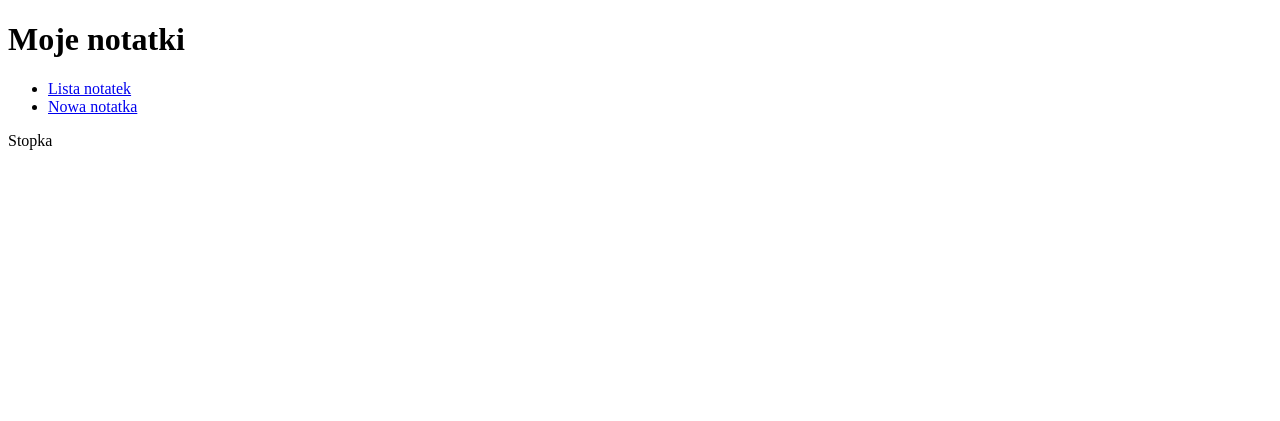
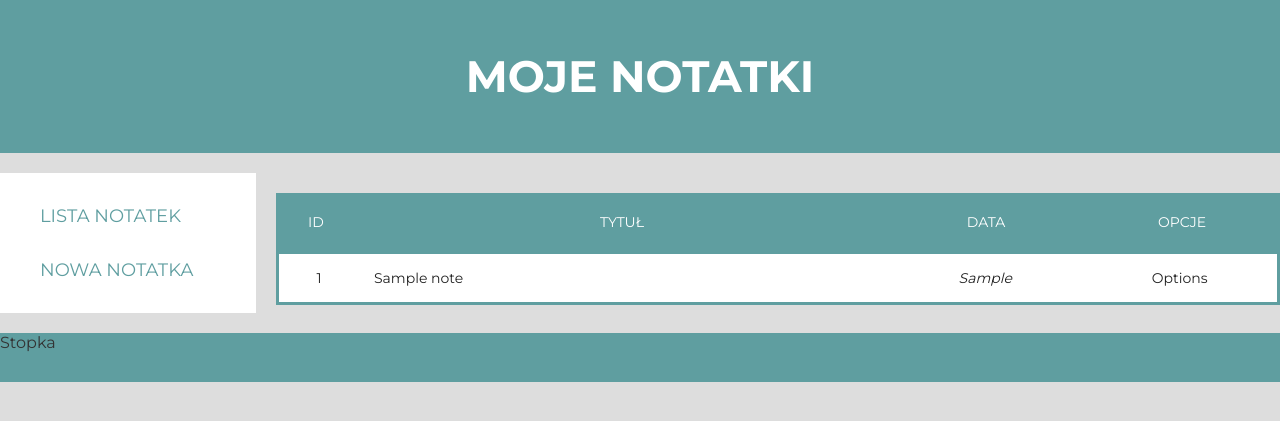
Before and after one commit to BartoszAmbros/TEB-php, a PHP site: page / in a window 1280 px wide. Shown: the top 421 px of the page. Run offline with PHP 8.4, Linux system fonts and the light colour scheme; tables that the repository leaves empty or names only in its code hold one stand-in row (values such as "Sample post"); lists and menus that the app fills with data are empty.

Commit message:
Added styles and note displaying

```diff
--- /dev/null
+++ b/public/style.css
@@ -0,0 +1,358 @@
+@import url('https://fonts.googleapis.com/css?family=Montserrat:400,700&display=swap&subset=latin-ext');
+
+/* *{
+    margin: 0;
+    padding: 0;
+    box-sizing: border-box;
+} */
+body {
+    font-family: 'Montserrat', sans-serif;
+    color: #333;
+    background-color: #ddd;
+    margin: 0;
+}
+
+.wrapper {
+    width: 100%;
+    max-width: 1400px;
+    margin: 0 auto;
+    display: flex;
+    flex-direction: column;
+    min-height: 100vh;
+
+}
+
+
+h1 {
+    font-size: 44px;
+    color: #fff;
+    text-transform: uppercase;
+    text-align: center;
+}
+
+.far {
+    margin-right: 20px;
+}
+
+form {
+    background-color: white;
+    padding: 30px 30px 20px 30px;
+    color: #222;
+}
+
+form li {
+    padding: 0;
+    display: block;
+    list-style: none;
+    margin: 10px 0 0 0;
+}
+
+form label {
+    margin: 0 0 3px 0;
+    padding: 0px;
+    display: block;
+    color: #222;
+    font-weight: normal;
+}
+
+form input[type=text],
+form input[type=date],
+form input[type=datetime],
+form input[type=number],
+form input[type=search],
+form input[type=time],
+form input[type=url],
+form input[type=email],
+textarea,
+select {
+    box-sizing: border-box;
+    -webkit-box-sizing: border-box;
+    -moz-box-sizing: border-box;
+    border: 1px solid #BEBEBE;
+    padding: 7px;
+    margin: 0px;
+    -webkit-transition: all 0.30s ease-in-out;
+    -moz-transition: all 0.30s ease-in-out;
+    -ms-transition: all 0.30s ease-in-out;
+    -o-transition: all 0.30s ease-in-out;
+    outline: none;
+}
+
+form input[type=text]:focus,
+form input[type=date]:focus,
+form input[type=datetime]:focus,
+form input[type=number]:focus,
+form input[type=search]:focus,
+form input[type=time]:focus,
+form input[type=url]:focus,
+form input[type=email]:focus,
+form textarea:focus,
+form select:focus {
+    -moz-box-shadow: 0 0 8px #88D5E9;
+    -webkit-box-shadow: 0 0 8px #88D5E9;
+    box-shadow: 0 0 8px #88D5E9;
+    border: 1px solid #88D5E9;
+}
+
+form .field-long {
+    width: 100%;
+}
+
+form .field-textarea {
+    height: 100px;
+}
+
+form input[type=submit],
+form input[type=button] {
+    background: cadetblue;
+
+    border: none;
+    color: #fff;
+    font-size: 18px;
+    text-transform: uppercase;
+    padding: 12 40px;
+    cursor: pointer;
+}
+
+form input[type=submit]:hover,
+form input[type=button]:hover {
+    background: #4691A4;
+    box-shadow: none;
+    -moz-box-shadow: none;
+    -webkit-box-shadow: none;
+
+}
+
+form .required {
+    color: red;
+}
+
+form>div {
+    font-weight: bold;
+    margin-right: 20px;
+    margin-bottom: 20px;
+}
+
+form>div:first-child {
+    margin-bottom: 20px;
+}
+
+form>div:first-child>label:first-child {
+    text-transform: uppercase;
+    font-weight: normal
+}
+
+form>div:first-child>label:first-child>input {
+    margin-left: 14px;
+    font-family: montserrat;
+    outline: none;
+    font-size: 22px;
+}
+
+form>div:first-child>label:first-child>input:focus {
+    box-shadow: 0 0 0px 2px cadetblue;
+}
+
+header {
+    text-align: center;
+    background-color: cadetblue;
+    margin-bottom: 20px;
+    padding: 20px 0;
+}
+
+main {
+    display: flex;
+    flex-direction: row;
+    align-items: stretch;
+    flex-grow: 1;
+}
+
+nav {
+    width: 20%;
+    background-color: white;
+}
+
+nav ul {
+    list-style: none;
+}
+
+nav ul a {
+    display: block;
+    color: cadetblue;
+    font-size: 18px;
+    text-transform: uppercase;
+    padding: 16px 0;
+    text-decoration: none;
+}
+
+nav ul a:hover {
+    font-weight: bold;
+}
+
+article {
+    width: calc(80% - 20px);
+    margin-left: 20px;
+}
+
+footer {
+    margin-top: 20px;
+    background-color: cadetblue;
+    padding-bottom: 30px;
+}
+
+footer p {
+    text-align: center;
+    color: #ddd;
+}
+
+
+.list {
+    margin: 0;
+}
+
+table {
+    width: 100%;
+    table-layout: fixed;
+}
+
+.tbl-header {
+    margin-top: 20px;
+    background-color: cadetblue;
+    color: white;
+}
+
+.tbl-content {
+    overflow-x: auto;
+    margin-top: 0px;
+    border: 3px solid cadetblue;
+    color: #222;
+    background-color: white;
+}
+
+th {
+    padding: 20px 15px;
+    text-align: center;
+    font-weight: 500;
+    font-size: 14px;
+    color: #fff;
+    text-transform: uppercase;
+}
+
+td {
+    padding: 15px;
+    text-align: center;
+    vertical-align: middle;
+    font-weight: 300;
+    font-size: 14px;
+    color: #222;
+    /* border-bottom: solid 1px rgba(255,255,255,0.1); */
+}
+
+tr>td:nth-child(1) {
+    width: 50px;
+
+}
+
+tr>th:nth-child(1) {
+    width: 50px;
+
+}
+
+tr>td:nth-child(2) {
+    width: 50%;
+    text-align: left;
+}
+
+tr>th:nth-child(2) {
+    width: 50%;
+}
+
+tr>td:nth-child(3) {
+    font-style: italic;
+}
+
+.error {
+    /* margin: 0 10px 25px 10px; */
+    /* margin-top:0; */
+    text-align: center;
+    font-weight: 700;
+    color: #ff0000;
+}
+
+.message {
+    /* margin: 0 25px 10px 25px; */
+    /* margin-top:0; */
+    text-align: center;
+    font-weight: 700;
+    position: absolute;
+    top: 0;
+    left: 0;
+    width: 100%;
+    background-color: white;
+}
+
+.pagination {
+    list-style: none;
+    display: flex;
+    flex-wrap: wrap;
+    flex-direction: row;
+    justify-content: center;
+    align-items: auto;
+    align-content: center
+}
+
+.pagination li {
+    flex: 0 0 auto;
+    margin: 10px;
+}
+
+.pagination li button {
+    cursor: pointer;
+}
+
+.settings-form label {
+    display: inline-block;
+}
+
+button {
+    border: none;
+    background-color: cadetblue;
+    padding: 5px 10px;
+    color: white;
+    cursor: pointer;
+}
+
+button:hover {
+    background-color: #4691A4;
+}
+
+form.note-form li label {
+    font-size: 18px;
+}
+
+form.note-form input,
+form.note-form textarea {
+    font-size: 16px;
+}
+
+.delete,
+.show {
+    padding: 10px;
+    background-color: white;
+    color: #222;
+}
+
+.delete ul,
+.show ul {
+    list-style: none;
+}
+
+.delete ul li,
+.show ul li {
+    margin-top: 10px;
+}
+
+.delete button,
+.show button {
+    padding: 8px 12px;
+}
--- a/src/Controller.php
+++ b/src/Controller.php
@@ -54,7 +54,10 @@ class Controller {
         default:
             $page = 'list';
             $data = $this->getRequestGet();
-            $viewParams['before'] = $data['before'] ?? null;
+            $viewParams = [
+                'notes' => $this->database->getNotes(),
+                'before' => $data['before'] ?? null,
+            ];
         endswitch;
 
         $this->view->render($page, $viewParams);
--- a/src/Database.php
+++ b/src/Database.php
@@ -22,6 +22,19 @@ class Database {
 
     }catch(PDOException $e) {
         throw new StorageException('Błąd w połączeniu z bazą danych');
+        }
+    }
+
+    public function getNotes(): array {
+        try {
+            $notes = [];
+
+            $query = "SELECT id, title, created FROM notes";
+
+            $result = $this->conn->query($query);
+            return $result->fetchAll(PDO::FETCH_ASSOC);
+        } catch (Throwable $e) {
+            throw new StorageException('Nie udało się pobrać danych o notatkach', 400, $e);
         }
     }
 
--- a/templates/layout.php
+++ b/templates/layout.php
@@ -5,6 +5,7 @@
     <meta http-equiv="X-UA-Compatible" content="IE=edge">
     <meta name="viewport" content="width=device-width, initial-scale=1.0">
     <title>Document</title>
+    <link rel="stylesheet" href="/public/style.css">
 </head>
 <body>
     <header>
--- a/templates/pages/create.php
+++ b/templates/pages/create.php
@@ -9,7 +9,7 @@
                 <input type="text" name="title" id="title" class="filed-long">
             </li>
             <li>
-                <label for="field5">Tytuł</label>
+                <label for="field5">Opis</label>
                 <textarea name="description" id="field5" class="field-long field-textarea"></textarea>
             </li>
             <li>
--- a/templates/pages/list.php
+++ b/templates/pages/list.php
@@ -1,4 +1,5 @@
 <div>
+    <section>
         <div class="message">
             <?php
             if(!empty($params['before'])) {
@@ -10,7 +11,31 @@
             }
             ?>
         </div>
-    <b>
-        <?php echo $params['resultList'] ?? ""; ?>
-    </b>
+        <div class="tbl-header">
+            <table cellpadding="0" cellspacing="0" border="0">
+                <thead>
+                    <tr>
+                        <th>Id</th>
+                        <th>Tytuł</th>
+                        <th>Data</th>
+                        <th>Opcje</th>
+                    </tr>
+                </thead>
+            </table>
         </div>
+        <div class="tbl-content">
+            <table cellpadding="0" cellspacing="0" border="0">
+                <tbody>
+                    <?php foreach($params['notes'] as $note) : ?>
+                        <tr>
+                            <td><?php echo $note['id'] ?></td>
+                            <td><?php echo $note['title'] ?></td>
+                            <td><?php echo $note['created'] ?></td>
+                            <td>Options</td>
+                        </tr>
+                    <?php endforeach; ?>
+                </tbody>
+            </table>
+        </div>
+    </section>
+</div>
```
Lines whose indentation alone changed are shown as unchanged.
